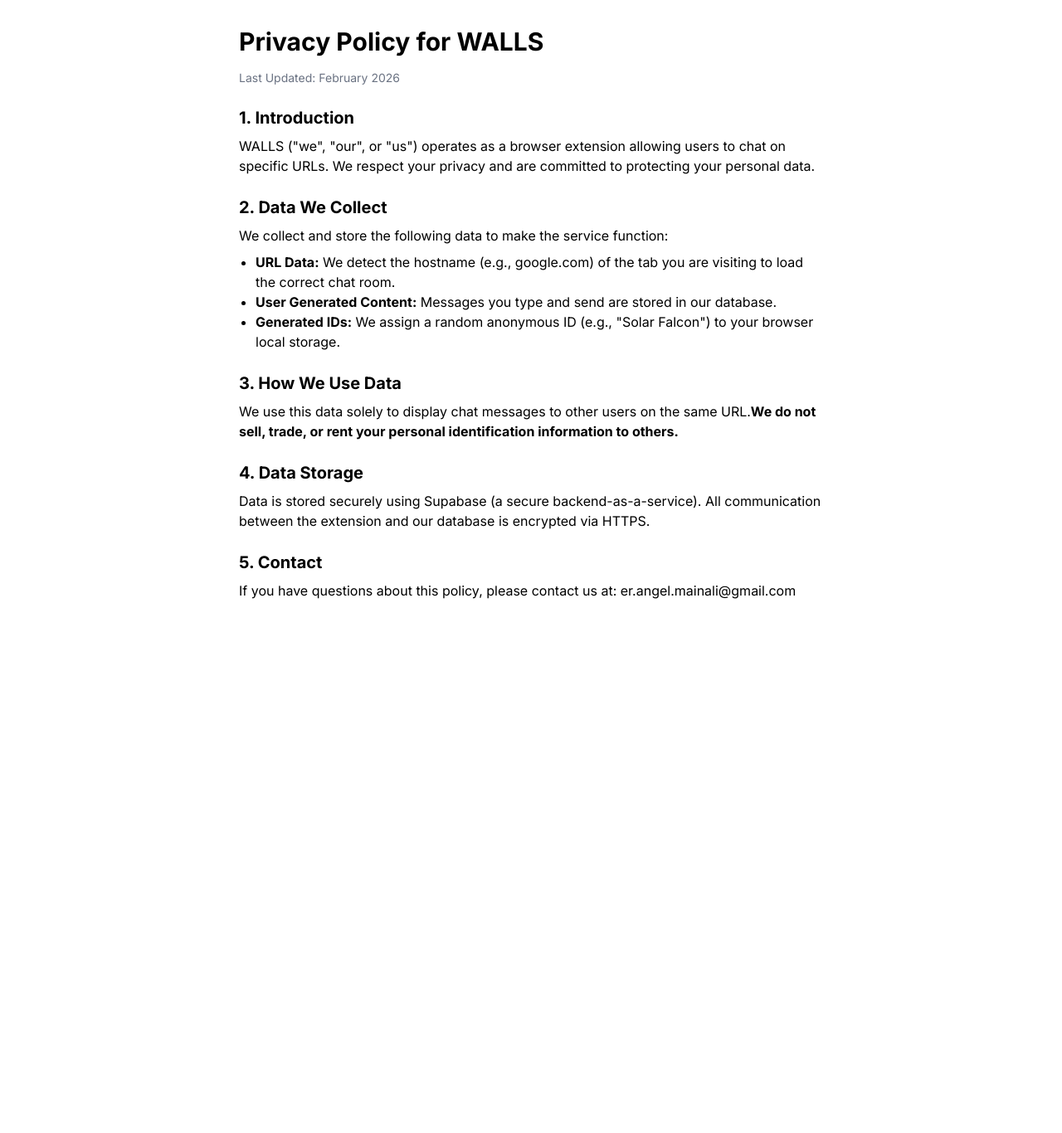
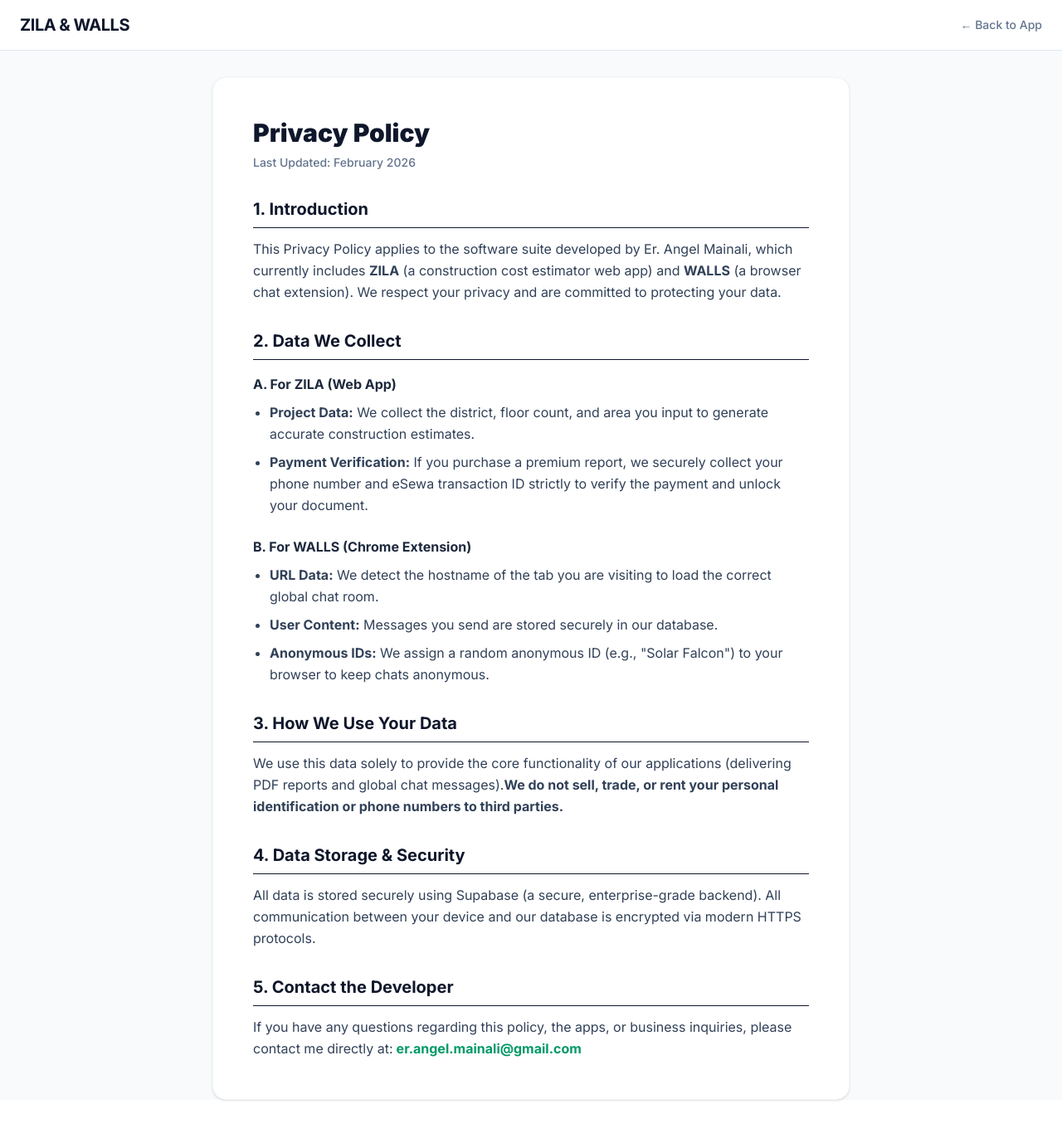
Before and after one commit to angel97-cyber/zila, a Next.js app: page /privacy in a window 1280 px wide. Shown: the top 1366 px of the page at 83% size. Before the commit the page ends 800 px from the top, so only its background shows below. Built offline with nearby package versions, Linux system fonts and the light colour scheme.

Commit message:
Updated Privacy and Donate pages to unify ZILA and WALLS empire

```diff
--- a/app/donate/page.tsx
+++ b/app/donate/page.tsx
@@ -3,15 +3,15 @@ import Image from 'next/image';
 
 export default function DonatePage() {
   return (
-    <div className="min-h-screen bg-zinc-950 text-white font-sans selection:bg-blue-500 selection:text-white">
+    <div className="min-h-screen bg-zinc-950 text-white font-sans selection:bg-emerald-500 selection:text-white">
 
       {/* NAVIGATION */}
       <nav className="p-6 flex justify-between items-center max-w-4xl mx-auto w-full">
-        <Link href="/" className="font-bold text-xl tracking-tighter hover:text-blue-400 transition-colors">
-          ZILA / WALLS
+        <Link href="/" className="font-bold text-xl tracking-tighter hover:text-emerald-400 transition-colors">
+          HQ // ANGEL MAINALI
         </Link>
         <Link href="/" className="text-sm text-zinc-500 hover:text-white transition-colors">
-          ← Return to HQ
+          ← Return to App
         </Link>
       </nav>
 
@@ -19,9 +19,8 @@ export default function DonatePage() {
       <main className="flex flex-col items-center justify-center p-6 md:p-12 max-w-3xl mx-auto text-center animate-in fade-in slide-in-from-bottom-4 duration-700">
 
         {/* AVATAR / PROFILE */}
-        <div className="relative w-32 h-32 rounded-full bg-gradient-to-tr from-blue-500 to-purple-600 p-[3px] mb-6 shadow-2xl shadow-blue-500/20">
+        <div className="relative w-32 h-32 rounded-full bg-gradient-to-tr from-emerald-500 to-blue-600 p-[3px] mb-6 shadow-2xl shadow-emerald-500/20">
           <div className="relative w-full h-full rounded-full overflow-hidden bg-zinc-900">
-            {/* THIS LOADS YOUR PHOTO NOW */}
             <Image
               src="/me.jpg"
               alt="Angel Mainali"
@@ -34,25 +33,31 @@ export default function DonatePage() {
 
         {/* HEADLINE */}
         <h1 className="text-4xl md:text-6xl font-black tracking-tight mb-4">
-          Hi, I&apos;m <span className="text-transparent bg-clip-text bg-gradient-to-r from-blue-400 to-purple-400">Angel.</span>
+          Hi, I&apos;m <span className="text-transparent bg-clip-text bg-gradient-to-r from-emerald-400 to-blue-400">Angel.</span>
         </h1>
 
         <p className="text-xl text-zinc-300 font-medium mb-8">
-          Civil Engineer. Tech Visionary. Dreamer.
+          Civil Engineer. Tech Builder. Dreamer.
         </p>
 
-        {/* THE STORY (Emotional & Professional) */}
+        {/* THE STORY (The Empire) */}
         <div className="bg-zinc-900/50 border border-zinc-800 rounded-2xl p-6 md:p-8 mb-12 text-left shadow-lg backdrop-blur-sm">
+          <p className="text-zinc-300 leading-relaxed mb-4">
+            I am a Civil Engineer from Nepal, building software to solve real problems.
+          </p>
+          <ul className="space-y-3 mb-6 text-zinc-400">
+            <li>
+              <strong className="text-emerald-400">🏗️ ZILA:</strong> I built this to stop contractors from scamming middle-class families in Nepal. Everyone deserves an honest construction estimate.
+            </li>
+            <li>
+              <strong className="text-blue-400">🌐 WALLS:</strong> I built this Chrome extension because the internet shouldn&apos;t be lonely. It lets you chat with anyone, on any website globally.
+            </li>
+          </ul>
           <p className="text-zinc-400 leading-relaxed mb-4">
-            I built <strong>WALLS</strong> because I believe the internet shouldn&apos;t be lonely.
-            I wanted a place where anyone could leave a mark on any website—a digital layer of human connection.
+            In July 2026, I am moving to Sydney, Australia for my Master&apos;s Degree. I currently have a $40,000 AUD student debt.
           </p>
-          <p className="text-zinc-400 leading-relaxed mb-4">
-            Right now, I am a student in Nepal preparing for my <strong>Master&apos;s in Construction Management</strong>.
-            The tuition is steep ($40k+), but my vision is clearer: to bridge the gap between physical engineering and digital intelligence.
-          </p>
-          <p className="text-white font-medium italic border-l-2 border-blue-500 pl-4">
-            &ldquo;Every dollar you donate helps keep the servers running and invests in a young engineer determined to put Nepal on the global tech map.&rdquo;
+          <p className="text-white font-medium italic border-l-2 border-emerald-500 pl-4">
+            &ldquo;Every dollar you donate helps keep ZILA and WALLS servers running, and invests in a young engineer determined to put Nepal on the global tech map.&rdquo;
           </p>
         </div>
 
@@ -85,10 +90,10 @@ export default function DonatePage() {
           {/* NEPAL CARD */}
           <div className="group bg-gradient-to-b from-zinc-800 to-zinc-900 p-[1px] rounded-2xl hover:scale-[1.02] transition-transform duration-300">
             <div className="bg-zinc-900 h-full rounded-2xl p-6 flex flex-col items-start relative overflow-hidden">
-              <div className="absolute top-0 right-0 bg-green-600 text-[10px] font-bold px-3 py-1 rounded-bl-xl text-white tracking-widest">
+              <div className="absolute top-0 right-0 bg-emerald-600 text-[10px] font-bold px-3 py-1 rounded-bl-xl text-white tracking-widest">
                 NEPAL
               </div>
-              <div className="w-12 h-12 bg-zinc-800 rounded-full flex items-center justify-center text-2xl mb-4 group-hover:bg-green-900/30 group-hover:text-green-400 transition-colors">
+              <div className="w-12 h-12 bg-zinc-800 rounded-full flex items-center justify-center text-2xl mb-4 group-hover:bg-emerald-900/30 group-hover:text-emerald-400 transition-colors">
                 🇳🇵
               </div>
               <h3 className="text-lg font-bold text-white mb-1">Local Support</h3>
@@ -96,7 +101,7 @@ export default function DonatePage() {
 
               <div className="w-full space-y-3 bg-black/50 p-4 rounded-lg border border-zinc-800/50">
                 <div>
-                  <p className="text-[10px] uppercase text-green-500 font-bold">eSewa / Khalti</p>
+                  <p className="text-[10px] uppercase text-emerald-500 font-bold">eSewa / Khalti</p>
                   <div className="flex justify-between text-sm font-mono text-zinc-300">
                     <span>9840185500</span>
                   </div>
--- a/app/privacy/page.tsx
+++ b/app/privacy/page.tsx
@@ -1,39 +1,73 @@
+import Link from 'next/link';
+
 export default function PrivacyPage() {
   return (
-    <div className="min-h-screen bg-white text-black p-8 font-sans max-w-3xl mx-auto">
-      <h1 className="text-3xl font-bold mb-4">Privacy Policy for WALLS</h1>
-      <p className="mb-4 text-sm text-gray-500">Last Updated: February 2026</p>
+    <div className="min-h-screen bg-slate-50 text-slate-900 font-sans selection:bg-emerald-200">
 
-      <h2 className="text-xl font-bold mt-6 mb-2">1. Introduction</h2>
-      <p className="mb-4">
-        WALLS (&quot;we&quot;, &quot;our&quot;, or &quot;us&quot;) operates as a browser extension allowing users to chat on specific URLs.
-        We respect your privacy and are committed to protecting your personal data.
-      </p>
+      {/* HEADER */}
+      <header className="bg-white border-b border-slate-200 px-6 py-4 flex justify-between items-center sticky top-0 z-10">
+        <div className="font-bold text-xl tracking-tight text-slate-900">ZILA & WALLS</div>
+        <Link href="/" className="text-sm text-slate-500 hover:text-emerald-600 font-medium transition-colors">
+          ← Back to App
+        </Link>
+      </header>
 
-      <h2 className="text-xl font-bold mt-6 mb-2">2. Data We Collect</h2>
-      <p className="mb-2">We collect and store the following data to make the service function:</p>
-      <ul className="list-disc pl-5 mb-4">
-        <li><strong>URL Data:</strong> We detect the hostname (e.g., google.com) of the tab you are visiting to load the correct chat room.</li>
-        <li><strong>User Generated Content:</strong> Messages you type and send are stored in our database.</li>
-        <li><strong>Generated IDs:</strong> We assign a random anonymous ID (e.g., &quot;Solar Falcon&quot;) to your browser local storage.</li>
-      </ul>
+      <main className="max-w-3xl mx-auto p-8 md:p-12 bg-white mt-8 rounded-2xl shadow-sm border border-slate-100 mb-12">
+        <h1 className="text-3xl font-black mb-2 text-slate-900">Privacy Policy</h1>
+        <p className="mb-8 text-sm text-slate-500 font-medium">Last Updated: February 2026</p>
 
-      <h2 className="text-xl font-bold mt-6 mb-2">3. How We Use Data</h2>
-      <p className="mb-4">
-        We use this data solely to display chat messages to other users on the same URL.
-        <strong>We do not sell, trade, or rent your personal identification information to others.</strong>
-      </p>
+        <div className="space-y-8 text-slate-700 leading-relaxed">
 
-      <h2 className="text-xl font-bold mt-6 mb-2">4. Data Storage</h2>
-      <p className="mb-4">
-        Data is stored securely using Supabase (a secure backend-as-a-service).
-        All communication between the extension and our database is encrypted via HTTPS.
-      </p>
+          <section>
+            <h2 className="text-xl font-bold mb-3 text-slate-900 border-b pb-2">1. Introduction</h2>
+            <p>
+              This Privacy Policy applies to the software suite developed by Er. Angel Mainali, which currently includes <strong>ZILA</strong> (a construction cost estimator web app) and <strong>WALLS</strong> (a browser chat extension). We respect your privacy and are committed to protecting your data.
+            </p>
+          </section>
 
-      <h2 className="text-xl font-bold mt-6 mb-2">5. Contact</h2>
-      <p className="mb-4">
-        If you have questions about this policy, please contact us at: er.angel.mainali@gmail.com
-      </p>
+          <section>
+            <h2 className="text-xl font-bold mb-3 text-slate-900 border-b pb-2">2. Data We Collect</h2>
+
+            <h3 className="font-bold text-slate-800 mt-4 mb-2">A. For ZILA (Web App)</h3>
+            <ul className="list-disc pl-5 space-y-2">
+              <li><strong>Project Data:</strong> We collect the district, floor count, and area you input to generate accurate construction estimates.</li>
+              <li><strong>Payment Verification:</strong> If you purchase a premium report, we securely collect your phone number and eSewa transaction ID strictly to verify the payment and unlock your document.</li>
+            </ul>
+
+            <h3 className="font-bold text-slate-800 mt-6 mb-2">B. For WALLS (Chrome Extension)</h3>
+            <ul className="list-disc pl-5 space-y-2">
+              <li><strong>URL Data:</strong> We detect the hostname of the tab you are visiting to load the correct global chat room.</li>
+              <li><strong>User Content:</strong> Messages you send are stored securely in our database.</li>
+              <li><strong>Anonymous IDs:</strong> We assign a random anonymous ID (e.g., &quot;Solar Falcon&quot;) to your browser to keep chats anonymous.</li>
+            </ul>
+          </section>
+
+          <section>
+            <h2 className="text-xl font-bold mb-3 text-slate-900 border-b pb-2">3. How We Use Your Data</h2>
+            <p>
+              We use this data solely to provide the core functionality of our applications (delivering PDF reports and global chat messages).
+              <strong>We do not sell, trade, or rent your personal identification or phone numbers to third parties.</strong>
+            </p>
+          </section>
+
+          <section>
+            <h2 className="text-xl font-bold mb-3 text-slate-900 border-b pb-2">4. Data Storage & Security</h2>
+            <p>
+              All data is stored securely using Supabase (a secure, enterprise-grade backend).
+              All communication between your device and our database is encrypted via modern HTTPS protocols.
+            </p>
+          </section>
+
+          <section>
+            <h2 className="text-xl font-bold mb-3 text-slate-900 border-b pb-2">5. Contact the Developer</h2>
+            <p>
+              If you have any questions regarding this policy, the apps, or business inquiries, please contact me directly at:
+              <a href="mailto:er.angel.mainali@gmail.com" className="text-emerald-600 font-bold ml-1 hover:underline">er.angel.mainali@gmail.com</a>
+            </p>
+          </section>
+
+        </div>
+      </main>
     </div>
   );
 }
```
